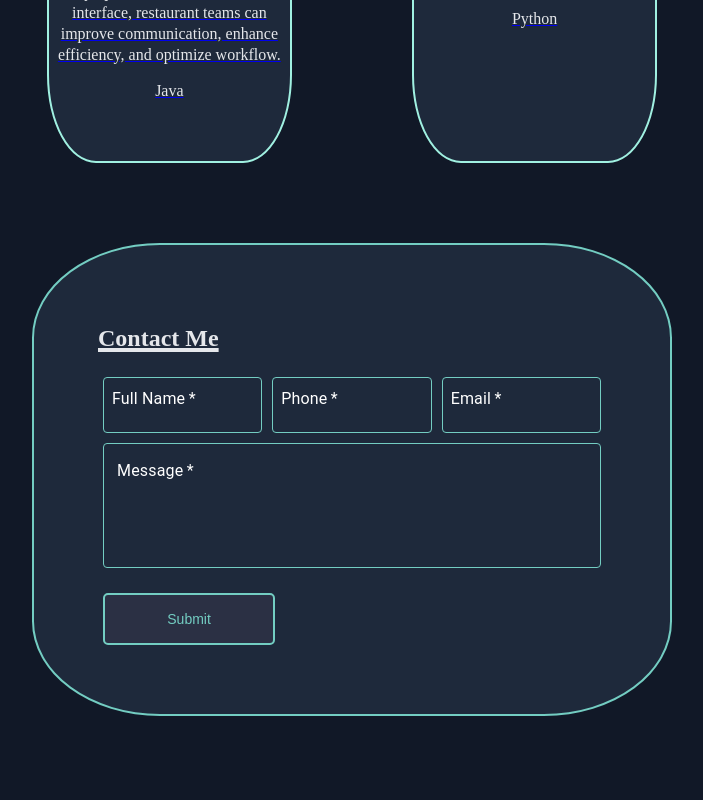
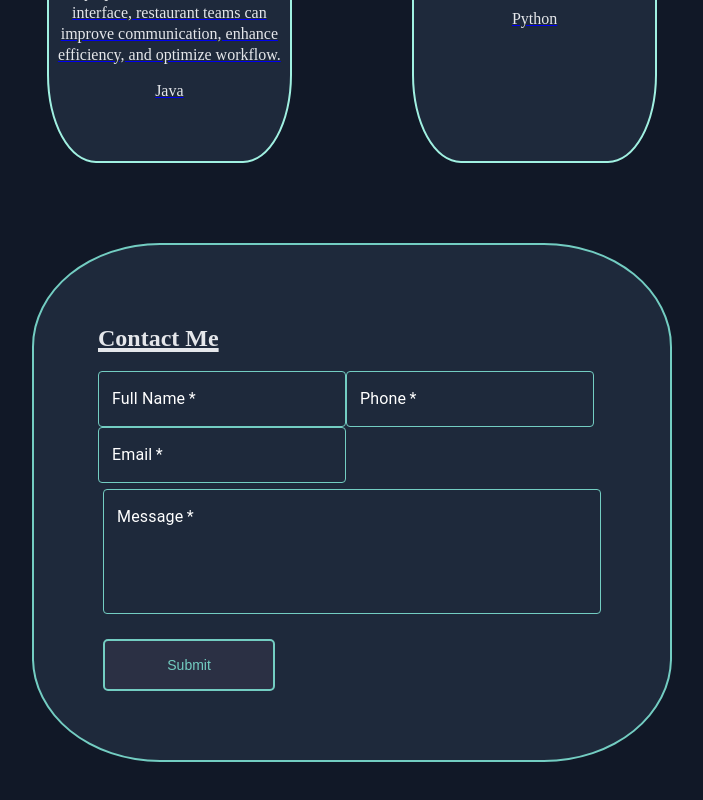
Before and after one commit to ShaharMizrachi/ShaharPortfolio, a React (Create React App) app: page / in a window 1280 px wide. Shown: the part 2134-2934 px from the top of the page, without its empty margins (288-991 px from the left). Built offline with nearby package versions, Linux system fonts and the light colour scheme.

Commit message:
validtion fields error fix

```diff
--- a/src/components/ui/CustomTextField.tsx
+++ b/src/components/ui/CustomTextField.tsx
@@ -12,6 +12,7 @@
         '&.Mui-focused fieldset': {
             borderColor: '#73CDC2', // Focused border color
         },
+
         '& .MuiInputBase-input::placeholder': {
             color: '#FFFFFF', // Placeholder text color
         },
--- a/src/pages/contactMe/ContactMe.tsx
+++ b/src/pages/contactMe/ContactMe.tsx
@@ -7,7 +7,6 @@
 import TruckButton from '../../components/ui/trackButton/TruckButton';
 
 const ContactMe = () => {
-    const [phoneError, setPhoneError] = useState<boolean>(false);
     const [contactInfo, setContactInfo] = useState({
         name: '',
         phone: '',
@@ -15,7 +14,8 @@
         message: '',
         date: ''
     });
-    const [erorFields, setErorFields] = useState<{ [key: string]: boolean }>(
+
+    const [errorFields, seterrorFields] = useState<{ [key: string]: boolean }>(
         {
             name: false,
             phone: false,
@@ -24,42 +24,32 @@
         }
     )
 
-    // Generalized function to update state based on field name
     const handleInputChange = (event: ChangeEvent<HTMLInputElement | HTMLTextAreaElement>) => {
         const { name, value } = event.target;
-
-        console.log(name)
-        console.log(value);
-        // if (name === 'phone') {
-        //     validatePhoneNumber(value)
-        // }
-        let erorFIledSingle = false;
-
+        let erorfieldsSingle = false;
         switch (name) {
             case 'name':
                 const nameParts = value.trim().split(/\s+/);
-                erorFIledSingle = !(nameParts.length >= 2 && nameParts.every(part => part.length >= 2));
+                erorfieldsSingle = !(nameParts.length >= 2 && nameParts.every(part => part.length >= 2));
                 break;
             case 'phone':
                 const phoneRegex = /^0\d{9}$/;
-                erorFIledSingle = !phoneRegex.test(value)
+                erorfieldsSingle = !phoneRegex.test(value)
                 break;
             case 'email':
                 const emailRegex = /^[^\s@]+@[^\s@]+\.[^\s@]+$/;
-                erorFIledSingle = !emailRegex.test(value)
+                erorfieldsSingle = !emailRegex.test(value)
                 break;
             case 'message':
                 const words = value.trim().split(/\s+/);
-                erorFIledSingle = !(words.length >= 3);
+                erorfieldsSingle = !(words.length >= 3);
                 break;
         }
-        console.log('====================================');
-        console.log(erorFIledSingle);
-        console.log('====================================');
 
-        setErorFields((prev) => ({
+
+        seterrorFields((prev) => ({
             ...prev,
-            [name]: erorFIledSingle,
+            [name]: erorfieldsSingle,
         }));
 
 
@@ -68,18 +58,6 @@
             [name]: value,
         }));
     };
-
-
-    // const validatePhoneNumber = (phoneValue: string) => {
-    //     const phoneRegex = /^0\d{9}$/;
-    //     setPhoneError(!phoneRegex.test(phoneValue));
-    // }
-
-
-    // const filedsValidate = (phoneValue: string) => {
-    //     const phoneRegex = /^0\d{9}$/;
-    //     setPhoneError(phoneRegex.test(phoneValue));
-    // }
 
 
     const submit = async () => {
@@ -93,6 +71,13 @@
 
             const response = await postData('/contacts', updatedContactInfo);
             console.log('Data saved successfully:', response);
+            setContactInfo({
+                name: '',
+                phone: '',
+                email: '',
+                message: '',
+                date: ''
+            });
         } catch (error) {
             console.error('Error saving contact info:', error);
         }
@@ -102,7 +87,7 @@
     return (
         <>
             <h2 className='title commenProperties'>Contact Me</h2>
-            <div className='shortFiledsContainer commenProperties'>
+            <div className='shortfieldssContainer commenProperties'>
                 <CustomTextField
                     required
                     id="outlined-required"
@@ -110,6 +95,9 @@
                     name="name"
                     value={contactInfo.name}
                     onChange={handleInputChange}
+                    error={errorFields['name']}
+                    helperText={errorFields['name'] ? 'Invalid name' : ''}
+
                 />
                 <CustomTextField
                     required
@@ -118,8 +106,8 @@
                     name="phone"
                     value={contactInfo.phone}
                     onChange={handleInputChange}
-                    error={phoneError}
-                    helperText={erorFields['phone'] ? 'Invalid phone number' : ''}
+                    error={errorFields['phone']}
+                    helperText={errorFields['phone'] ? 'Invalid phone number' : ''}
                 />
                 <CustomTextField
                     required
@@ -128,6 +116,9 @@
                     name="email"
                     value={contactInfo.email}
                     onChange={handleInputChange}
+                    error={errorFields['email']}
+                    helperText={errorFields['email'] ? 'Invalid email' : ''}
+
                 />
             </div>
             <div className='messageTextConatiner commenProperties'>
@@ -140,10 +131,12 @@
                     rows={4}
                     value={contactInfo.message}
                     onChange={handleInputChange}
+                    error={errorFields['message']}
+                    helperText={errorFields['message'] ? 'Message must contain at least 10 words' : ''}
+
                 />
             </div>
             <div className='submitButtonContainer commenProperties'>
-                {/* <FullButton name={'Submit'} onClick={submit} /> */}
                 <div><TruckButton name='Submit' onClick={submit} /></div>
             </div>
         </>
```
